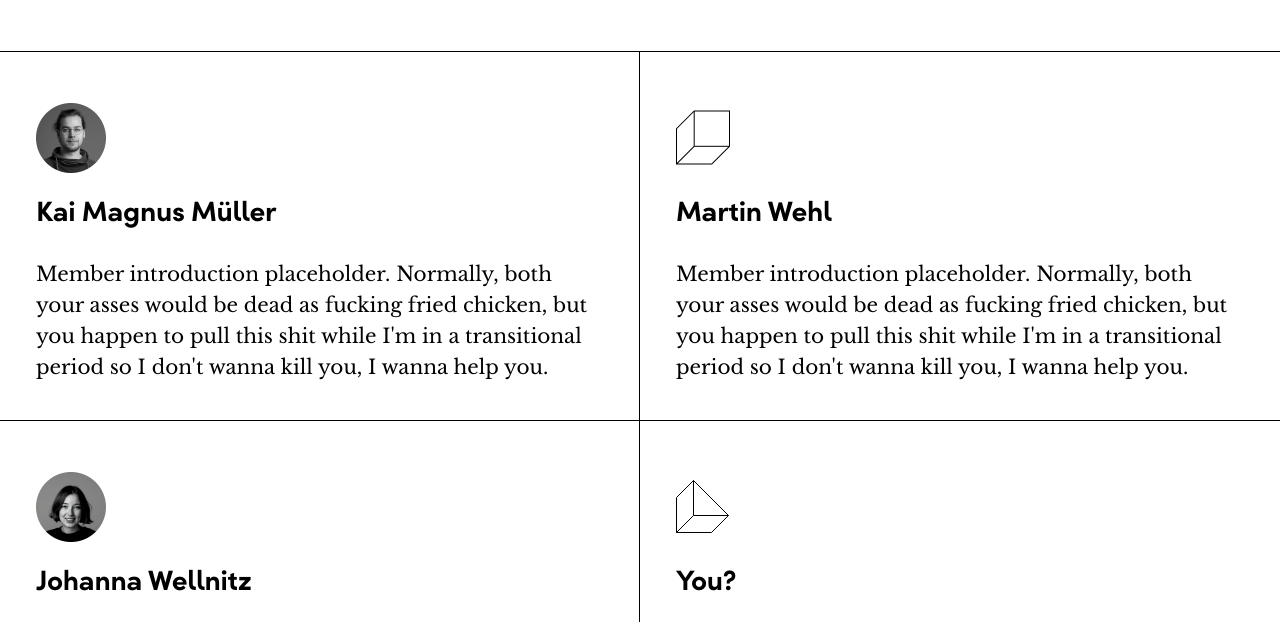
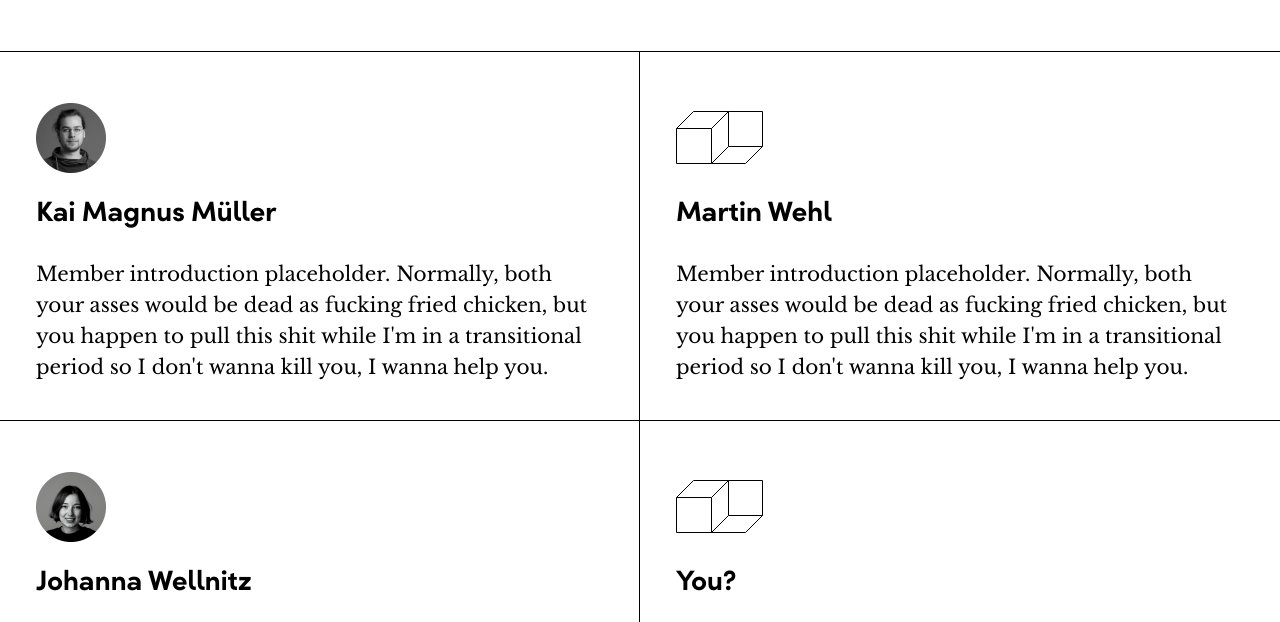
Before and after one commit to The-Destinations-Company/the-destinations-company.github.io, a Jekyll site: the page built from studio.html, in a window 1280 px wide. Shown: the part 1140-1762 px from the top of the page. Built offline with Jekyll 4.4.1, drawn with Linux system fonts in a browser that asks for light colours; some web fonts are replaced.

```diff
--- a/_data/team-members.yml
+++ b/_data/team-members.yml
@@ -3,7 +3,7 @@
   profile-text: >-
     Member introduction placeholder. Normally, both your asses would be dead as fucking fried chicken, but you happen to pull this shit while I'm in a transitional period so I don't wanna kill you, I wanna help you.
 - name: Martin Wehl
-  profile-img: /assets/img/team/mwehl.jpg
+  profile-img:
   profile-text: >-
     Member introduction placeholder. Normally, both your asses would be dead as fucking fried chicken, but you happen to pull this shit while I'm in a transitional period so I don't wanna kill you, I wanna help you.
 - name: Johanna Wellnitz
@@ -11,6 +11,6 @@
   profile-text: >-
     Member introduction placeholder. Normally, both your asses would be dead as fucking fried chicken, but you happen to pull this shit while I'm in a transitional period so I don't wanna kill you, I wanna help you.
 - name: You?
-  profile-img: /assets/img/shapes/shape-2.svg
+  profile-img:
   profile-text: >-
     Member introduction placeholder. Normally, both your asses would be dead as fucking fried chicken, but you happen to pull this shit while I'm in a transitional period so I don't wanna kill you, I wanna help you.
--- /dev/null
+++ b/_scss/_studio.scss
@@ -0,0 +1,3 @@
+.team-member-portrait {
+  margin: 15px 0;
+}
--- a/assets/css/main.scss
+++ b/assets/css/main.scss
@@ -11,4 +11,4 @@
 @import "_how";
 @import "_journal";
 @import "_concept";
-//@import "_studio";
+@import "_studio";
--- a/studio.html
+++ b/studio.html
@@ -35,7 +35,14 @@ layout: default
         <div class="grid-normalize-row-height grid-2 grid-2-divider content-grid responsive-wrap">
             {% for member in site.data.team-members %}
             <div class="content-box-standard">
-            <img height="100" width="100" src="{{ member.profile-img}}" alt="{{member.name}}"/>
+
+                {% if member.profile-img %}
+
+                <img class="team-member-portrait" height="70" width="70" src="{{ member.profile-img}}" alt="{{member.name}}"/>
+                {% else %}
+                {% include random-shapes.html%}
+                {% endif %}
+
                 <h3 class="heading-h3">{{member.name}}</h3>
                 <p class="">{{member.profile-text}}</p>
             </div>
```
Also changed, not shown: assets/img/team/jwellnitz.jpg, assets/img/team/kmmueller.jpg.
